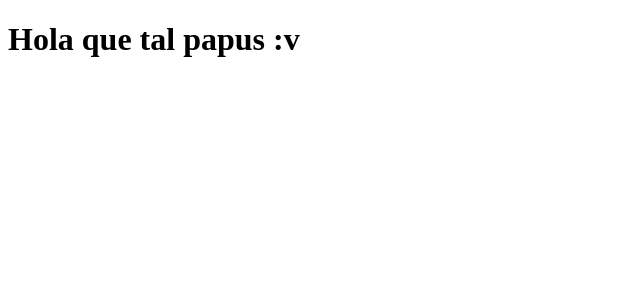
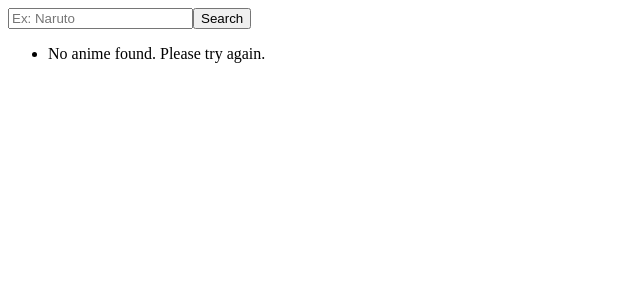
Before and after one commit to KevDhev/anime-search, a React (Vite) app in the folder anime-search/: page / in a window 1280 px wide. Shown: the top 300 px of the page, without its empty margins (0-640 px from the left). Built offline with nearby package versions, Linux system fonts and the light colour scheme.

Commit message:
The SearchBar and AnimeList components, the Anime type, and the Jikan API call were created.

```diff
--- a/anime-search/src/App.tsx
+++ b/anime-search/src/App.tsx
@@ -1,5 +1,7 @@
+import SearchBar from "./components/SearchBar/SearchBar";
+
 function App() {
-  return <h1>Hola que tal papus :v</h1>;
+  return <SearchBar />;
 }
 
 export default App;
--- /dev/null
+++ b/anime-search/src/components/AnimeList/AnimeList.tsx
@@ -0,0 +1,37 @@
+import type { Anime } from "../../types/anime";
+
+interface Props {
+  animes: Anime[]; // Receive the list of anime as a prop
+}
+
+function AnimeList({ animes }: Props) {
+  const handleAnimeClick = (animeId: number) => {
+    // browse or add to favorites
+    console.log(animeId);
+  };
+
+  return (
+    <ul className="anime-list">
+      {animes.length === 0 ? (
+        <li className="no-results">No anime found. Please try again.</li>
+      ) : (
+        animes.map((anime) => (
+          <li
+            className="anime-card"
+            key={anime.mal_id}
+            onClick={() => handleAnimeClick(anime.mal_id)}
+          >
+            <img
+              src={anime.images.jpg.image_url}
+              alt={`Cover of ${anime.title}`}
+              className="anime-image"
+            />
+            <h2 className="anime-title">{anime.title}</h2>
+          </li>
+        ))
+      )}
+    </ul>
+  );
+}
+
+export default AnimeList;
--- a/anime-search/src/components/SearchBar/SearchBar.tsx
+++ b/anime-search/src/components/SearchBar/SearchBar.tsx
@@ -1,31 +1,48 @@
 import { searchAnime } from "../../services/jikanAPI";
 import { useState, useRef } from "react";
-import React from "react";
-import "./SearchBar.css";
+import AnimeList from "../AnimeList/AnimeList";
+import type { Anime } from "../../types/anime";
 
 function SearchBar() {
   // Local state for the search term
   const [searchTerm, setSearchTerm] = useState("");
+  const [animes, setAnimes] = useState<Anime[]>([]);
   const debounceRef = useRef<number | null>(null);
 
   const handleInputChange = (e: React.ChangeEvent<HTMLInputElement>) => {
     const value = e.target.value;
     setSearchTerm(value); // Update the state with what the user types
+
+    // Clear the previous timeout
+    if (debounceRef.current !== null) {
+      clearTimeout(debounceRef.current);
+    }
+
+    // Set new timeout
+    debounceRef.current = window.setTimeout(async () => {
+      if (value.trim().length > 2) {
+        try {
+          const results = await searchAnime(value);
+          setAnimes(results.data);
+          console.log(`Results: ${results.data}`);
+        } catch (error) {
+          console.error(`Error: ${error}`);
+          setAnimes([]);
+        }
+      }
+    }, 500);
   };
 
-  // Clear the previous timeout
-  if (debounceRef.current !== null) {
-    clearTimeout(debounceRef.current);
-  }
-
   const handleSearch = async () => {
-    if (!searchTerm.trim()) return;
+    if (searchTerm.trim().length === 0) return;
 
     try {
       const results = await searchAnime(searchTerm);
+      setAnimes(results.data);
       console.log(`Animes found: ${results.data}`);
     } catch (error) {
       console.error(`Search error: ${error}`);
+      setAnimes([]);
     }
   };
 
@@ -35,9 +52,13 @@ function SearchBar() {
         type="text"
         value={searchTerm}
         onChange={handleInputChange}
+        onKeyDown={(e) => e.key === "Enter" && handleSearch()}
         placeholder="Ex: Naruto"
       />
       <button onClick={handleSearch}>Search</button>
+
+      {/* Anime List receives the state's anime. */}
+      <AnimeList animes={animes} />
     </div>
   );
 }
--- a/anime-search/src/services/jikanAPI.ts
+++ b/anime-search/src/services/jikanAPI.ts
@@ -1,11 +1,11 @@
-// Minimum response we expect from the API
-type AnimeSearchResult = {
-  data: {
-    mal_id: number;
-    title: string;
-    images: { jpg: { image_url: string } };
-    synopsis: string;
-  }[];
+import type { Anime } from "../types/anime";
+
+export type AnimeSearchResult = {
+  data: Anime[];
+  pagination?: {
+    last_visible_page: number;
+    has_next_page: boolean;
+  };
 };
 
 export const searchAnime = async (
--- /dev/null
+++ b/anime-search/src/types/anime.ts
@@ -0,0 +1,23 @@
+export interface Anime {
+  mal_id: number;
+  title: string;
+  images: {
+    jpg: {
+      image_url: string;
+      small_image_url?: string;
+      large_image_url?: string;
+    };
+    webp?: {
+      image_url: string;
+      small_image_url?: string;
+      large_image_url?: string;
+    };
+  };
+  score?: number;
+  episodes?: number;
+  synopsis?: string;
+  genres?: Array<{
+    mal_id: number;
+    name: string;
+  }>;
+}
```
